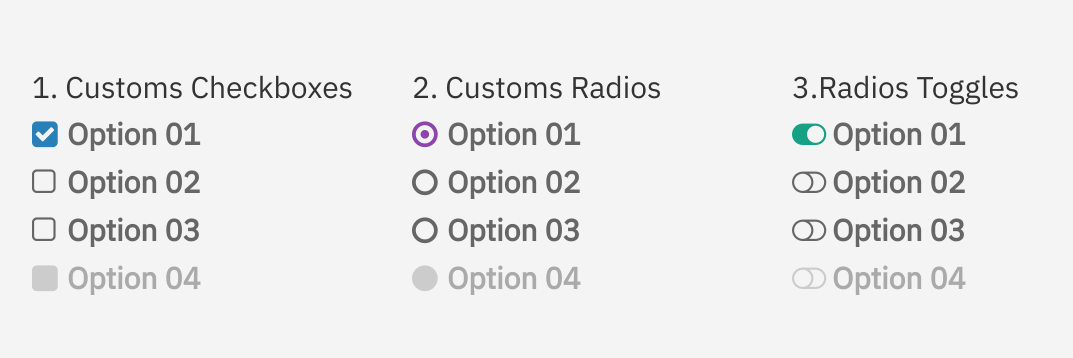
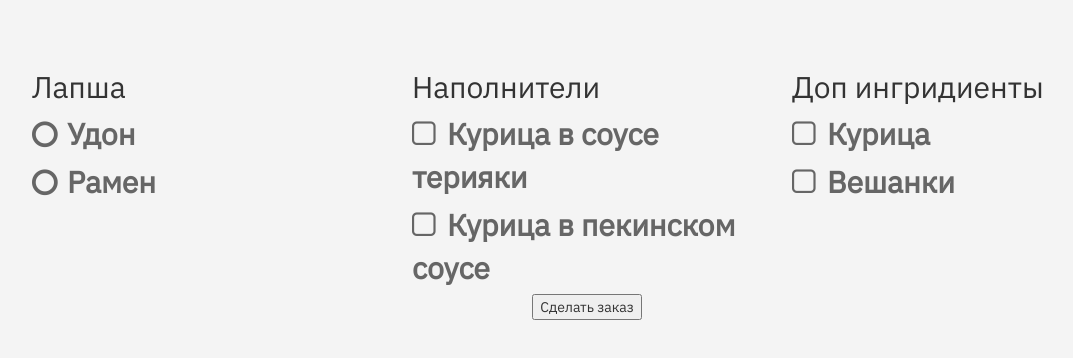
Before and after one commit to Sckmdg/food, an Angular app: page /menu in a window 1280 px wide. Shown: the top 358 px of the page, without its empty margins (53-1126 px from the left). Built offline with nearby package versions, Linux system fonts and the light colour scheme.

Commit message:
start creating menu

```diff
--- a/src/app/app.module.ts
+++ b/src/app/app.module.ts
@@ -8,6 +8,7 @@ import { HttpClientModule } from '@angular/common/http';
 import { FormsModule } from '@angular/forms';
 import { AppRoutingModule } from './app-routing/app-routing.module';
 import { MenuComponent } from './components/menu/menu.component';
+import { MenuService } from './services/menu/menu.service';
 
 @NgModule({
   declarations: [
@@ -22,7 +23,7 @@ import { MenuComponent } from './components/menu/menu.component';
     FormsModule,
     BrowserModule
   ],
-  providers: [AuthService],
+  providers: [AuthService, MenuService],
   bootstrap: [AppComponent]
 })
 export class AppModule { }
--- /dev/null
+++ b/src/app/components/menu/menu-item.ts
@@ -0,0 +1,5 @@
+export class MenuItem {
+  id: number;
+  name: string;
+  price: number;
+}
--- a/src/app/components/menu/menu.component.html
+++ b/src/app/components/menu/menu.component.html
@@ -1,78 +1,48 @@
 <div class="container">
+
   <div class="col-md-4">
     <form>
-      <h2>1. Customs Checkboxes</h2>
-      <div class="form-check">
+      <h2>Лапша</h2>
+
+      <div class="form-check" *ngFor="let menuItem of noodles">
         <label>
-          <input type="checkbox" name="check" checked> <span class="label-text">Option 01</span>
+          <input type="radio" name="radio"> <span class="label-text">{{menuItem.name}}</span>
         </label>
       </div>
-      <div class="form-check">
+
+    </form>
+  </div>
+
+  <div class="col-md-4">
+    <form>
+      <h2>Наполнители</h2>
+
+      <div class="form-check" *ngFor="let menuItem of fillers">
         <label>
-          <input type="checkbox" name="check"> <span class="label-text">Option 02</span>
+          <input type="checkbox" name="check"> <span class="label-text">{{menuItem.name}}</span>
         </label>
       </div>
-      <div class="form-check">
+
+    </form>
+  </div>
+
+  <div class="col-md-4">
+    <form>
+      <h2>Доп ингридиенты</h2>
+
+      <div class="form-check" *ngFor="let menuItem of misc">
         <label>
-          <input type="checkbox" name="check"> <span class="label-text">Option 03</span>
+          <input type="checkbox" name="check"> <span class="label-text">{{menuItem.name}}</span>
         </label>
       </div>
-      <div class="form-check">
-        <label>
-          <input type="checkbox" name="check" disabled> <span class="label-text">Option 04</span>
-        </label>
-      </div>
+
     </form>
+  </div>
+
+  <div class="col-md-12 text-center">
+    <button>
+      Сделать заказ
+    </button>
+  </div>
 
   </div>
-  <div class="col-md-4">
-    <form>
-      <h2>2. Customs Radios</h2>
-      <div class="form-check">
-        <label>
-          <input type="radio" name="radio" checked> <span class="label-text">Option 01</span>
-        </label>
-      </div>
-      <div class="form-check">
-        <label>
-          <input type="radio" name="radio"> <span class="label-text">Option 02</span>
-        </label>
-      </div>
-      <div class="form-check">
-        <label>
-          <input type="radio" name="radio"> <span class="label-text">Option 03</span>
-        </label>
-      </div>
-      <div class="form-check">
-        <label>
-          <input type="radio" name="radio" disabled> <span class="label-text">Option 04</span>
-        </label>
-      </div>
-    </form>
-  </div>
-  <div class="col-md-4">
-    <form>
-      <h2>3.Radios Toggles</h2>
-      <div class="form-check">
-        <label class="toggle">
-          <input type="radio" name="toggle" checked> <span class="label-text">Option 01</span>
-        </label>
-      </div>
-      <div class="form-check">
-        <label class="toggle">
-          <input type="radio" name="toggle"> <span class="label-text">Option 02</span>
-        </label>
-      </div>
-      <div class="form-check">
-        <label class="toggle">
-          <input type="radio" name="toggle"> <span class="label-text">Option 03</span>
-        </label>
-      </div>
-      <div class="form-check">
-        <label class="toggle">
-          <input type="radio" name="toggle" disabled> <span class="label-text">Option 04</span>
-        </label>
-      </div>
-    </form>
-  </div>
-</div>
--- a/src/app/components/menu/menu.component.ts
+++ b/src/app/components/menu/menu.component.ts
@@ -1,4 +1,6 @@
 import { Component, OnInit } from '@angular/core';
+import { MenuItem } from './menu-item';
+import { MenuService } from '../../services/menu/menu.service';
 
 @Component({
   selector: 'app-menu',
@@ -6,10 +8,31 @@ import { Component, OnInit } from '@angular/core';
   styleUrls: ['./menu.component.css']
 })
 export class MenuComponent implements OnInit {
+  noodles: MenuItem[];
+  fillers: MenuItem[];
+  misc: MenuItem[];
 
-  constructor() { }
+  constructor(
+    private menuService: MenuService
+  ) {}
 
   ngOnInit() {
+    this.menuService.getWok();
+
+    this.noodles = [
+      { id: 0, name: 'Удон', price: 60 },
+      { id: 1, name: 'Рамен', price: 60 }
+    ];
+
+    this.fillers = [
+      { id: 0, name: 'Курица в соусе терияки', price: 70 },
+      { id: 1, name: 'Курица в пекинском соусе', price: 70 }
+    ];
+
+    this.misc = [
+      { id: 0, name: 'Курица', price: 40 },
+      { id: 1, name: 'Вешанки', price: 30 }
+    ];
   }
 
 }
--- /dev/null
+++ b/src/app/services/menu/menu.service.ts
@@ -0,0 +1,11 @@
+import { Injectable } from '@angular/core';
+
+@Injectable()
+export class MenuService {
+
+  constructor() { }
+
+  getWok(): void {
+    console.log('wok has been called');
+  }
+}
```
Also changed, not shown: 1 other file (tests, documents, lock files or other folders).
